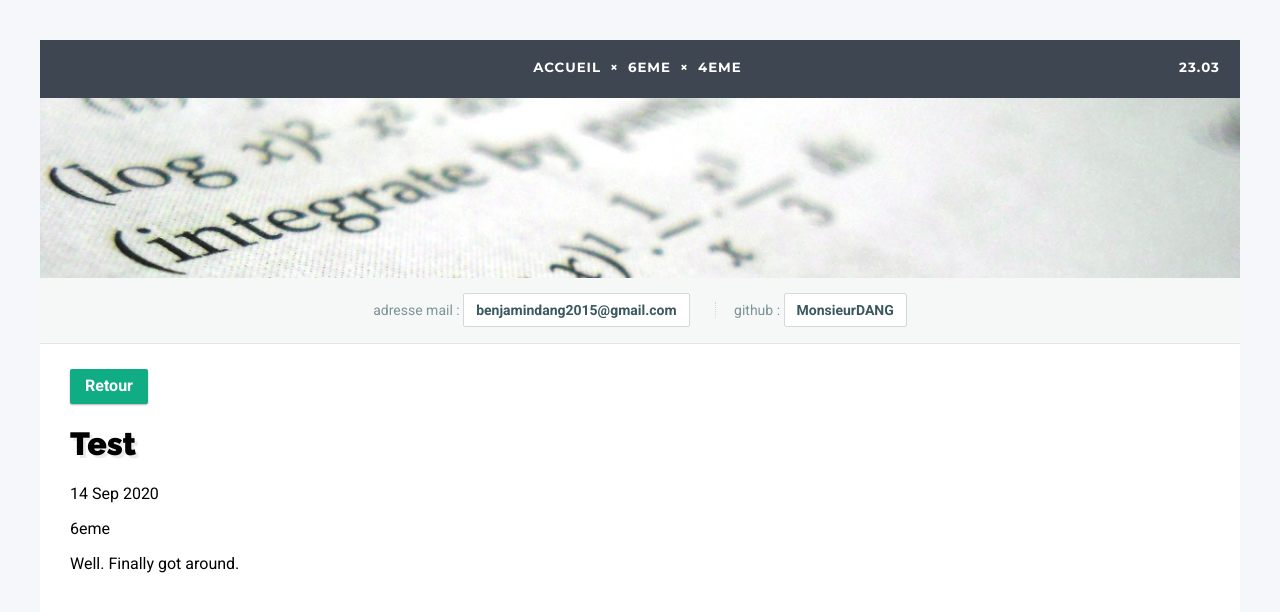
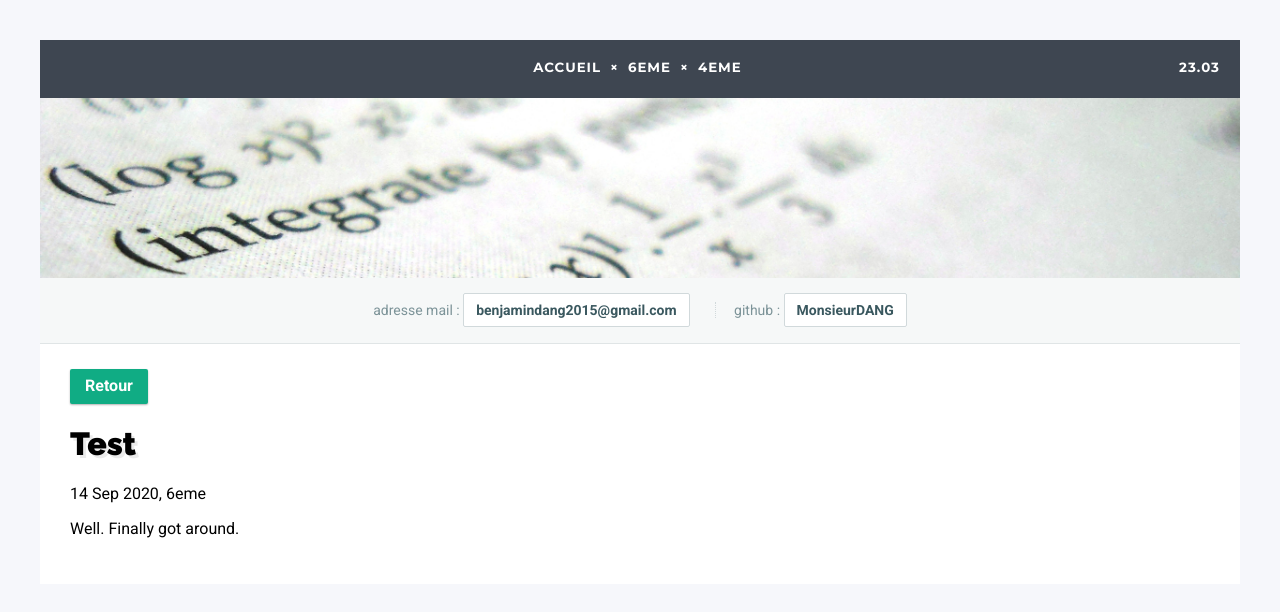
Before and after one commit to DangSinslay/DangSinslay.github.io, a Jekyll site: the page built from _posts/6eme/2020-09-14-test.md, in a window 1280 px wide. Shown: the top 612 px of the page. Built offline with Jekyll 4.4.1, drawn with Linux system fonts in a browser that asks for light colours.

Commit message:
Update post.html

```diff
--- a/_layouts/post.html
+++ b/_layouts/post.html
@@ -4,7 +4,6 @@
 <div id="content">
   <button class="back" onclick="window.location.href='/{{ page.blog }}'">Retour</button>
   <h1>{{ page.title }}</h1>
-  <p class="meta">{{ page.date | date_to_string}}</p>
-  <p class="meta">{{ page.category }}</p>
+  <p class="meta">{{ page.date | date_to_string}}, {{ page.category }}</p>
   {{ content }}
 </div>
```
